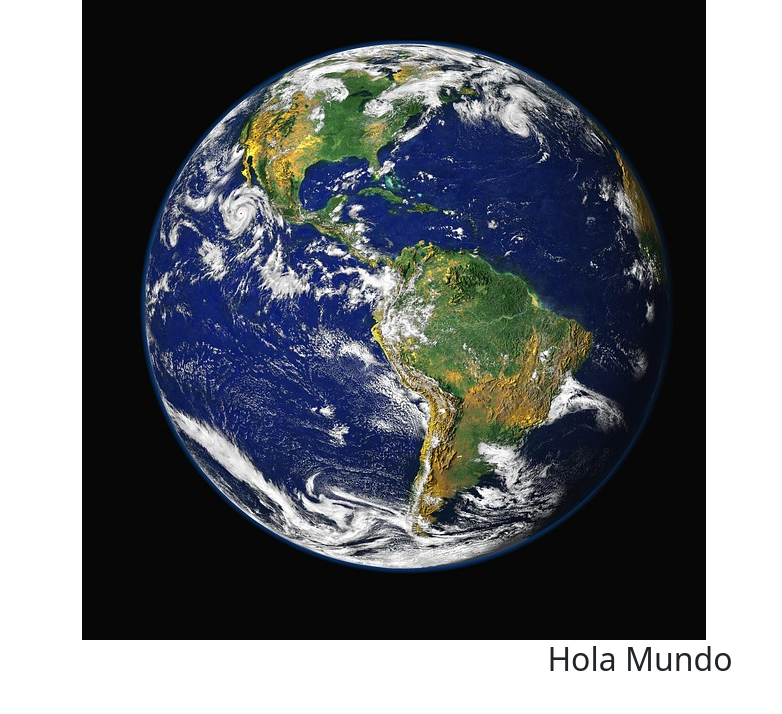
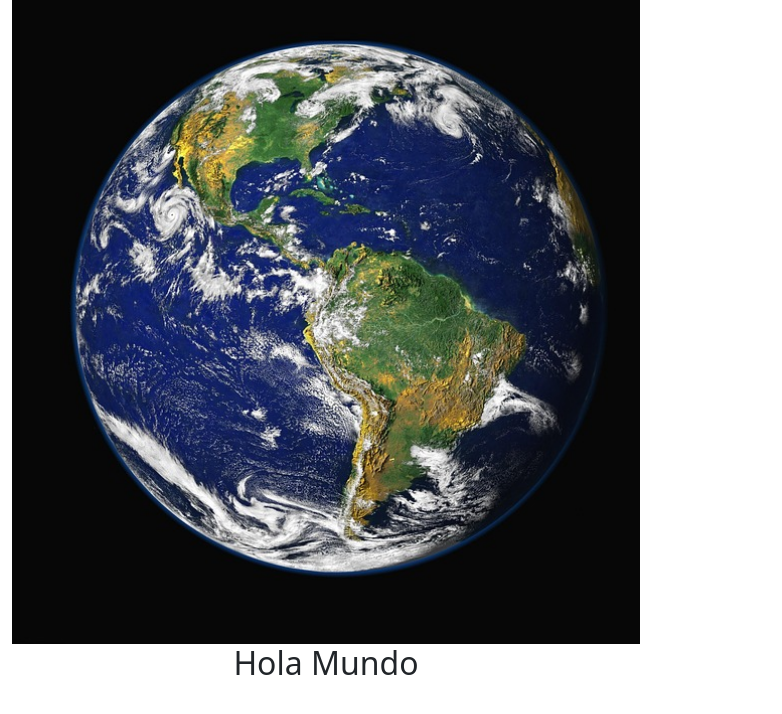
Before and after one commit to akobashikawa/hola-mundo, a plain HTML site: page index.html in a window 1280 px wide. Shown: the whole page, without its empty margins (0-782 px from the left). Drawn offline with nearby package versions, Linux system fonts and the light colour scheme.

Commit message:
Agrego clases para centrar

```diff
--- a/index.html
+++ b/index.html
@@ -8,17 +8,21 @@
     <link href="https://cdn.jsdelivr.net/npm/bootstrap@5.2.3/dist/css/bootstrap.min.css" rel="stylesheet" integrity="sha384-rbsA2VBKQhggwzxH7pPCaAqO46MgnOM80zW1RWuH61DGLwZJEdK2Kadq2F9CUG65" crossorigin="anonymous">
 
     <style>
+        .centrado {
+            text-align: center;
+            display: block;
+            width: 50%;
+        }
         .saludo {
-            text-align: center;
             font-size: 2em;
         }
     </style>
 </head>
 <body>
-    <div class="container">
-        <img src="mundo.jpg" alt="Mundo" class="img-fluid">
+    <div class="container-fluid mx-auto">
+        <img src="mundo.jpg" alt="Mundo" class="img-fluid centrado">
 
-        <h1 class="saludo">Hola Mundo</h1>
+        <h1 class="saludo centrado">Hola Mundo</h1>
     </div>
 
 </body>
```
